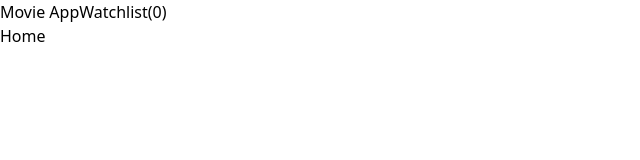
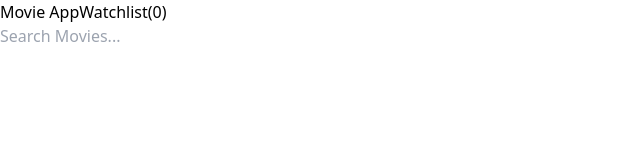
Before and after one commit to NaveenManickDev/Movies_App, a React (Vite) app: page / in a window 1280 px wide. Shown: the top 160 px of the page, without its empty margins (0-640 px from the left). Built offline with nearby package versions, Linux system fonts and the light colour scheme.

Commit message:
Search bar UI completed

```diff
--- a/src/pages/Home.jsx
+++ b/src/pages/Home.jsx
@@ -2,7 +2,13 @@ import React from 'react'
 
 const Home = () => {
   return (
-    <div>Home</div>
+    <div className='p-4 pt-16'>
+      <input type="text" placeholder='Search Movies...'
+      className='p-2 w-3/4 md:w-1/2 border rounded border-gray-700 bg-gray-900
+      bg-opacity-60 *:backdrop:backdrop-blur-md text-white fixed top-16 left-1/2 transform -translate-x-1/2'/>
+      <div className="movies_container"></div>
+      <div className="pagination_container"></div>
+    </div>
   )
 }
 
```
